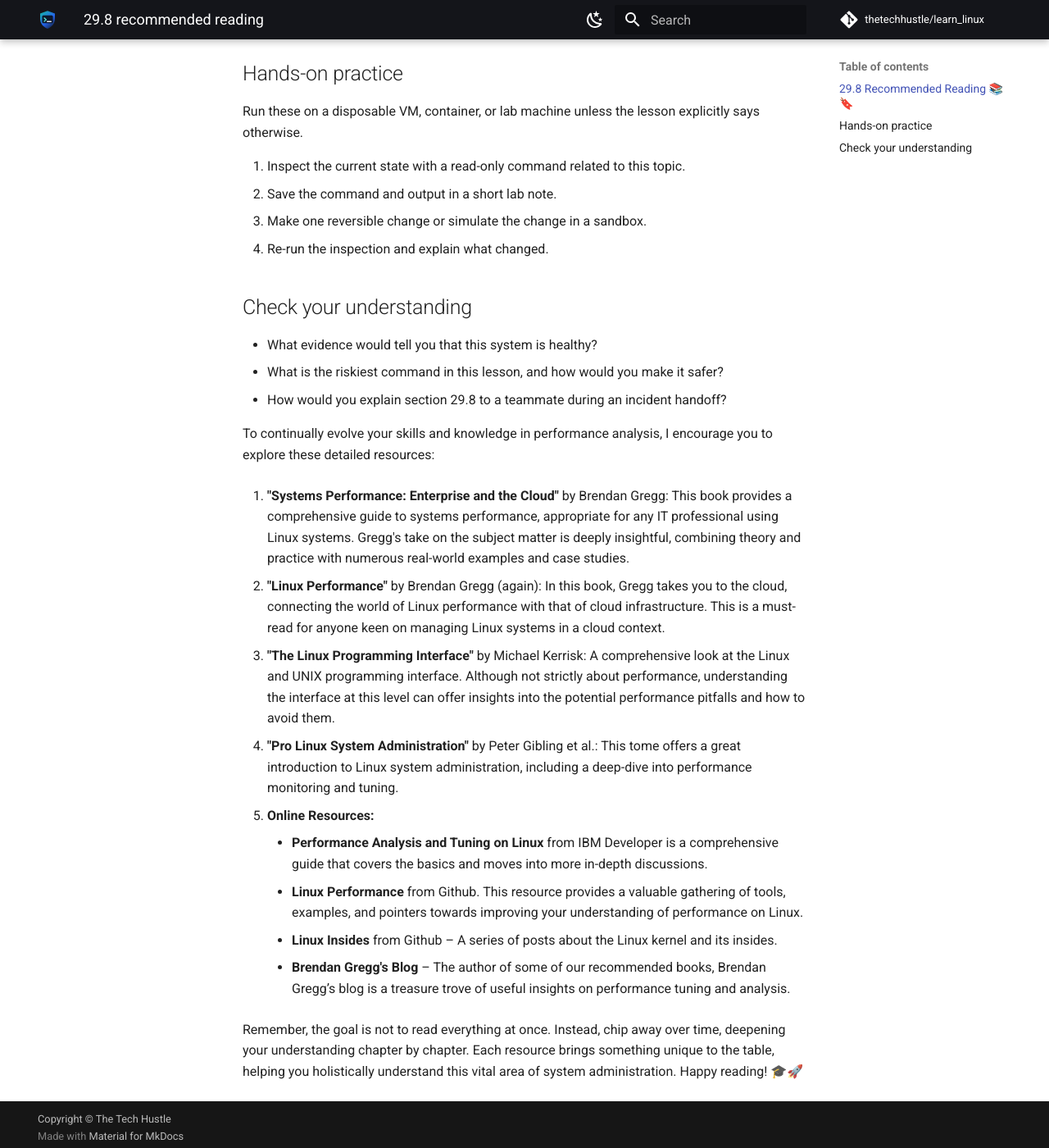
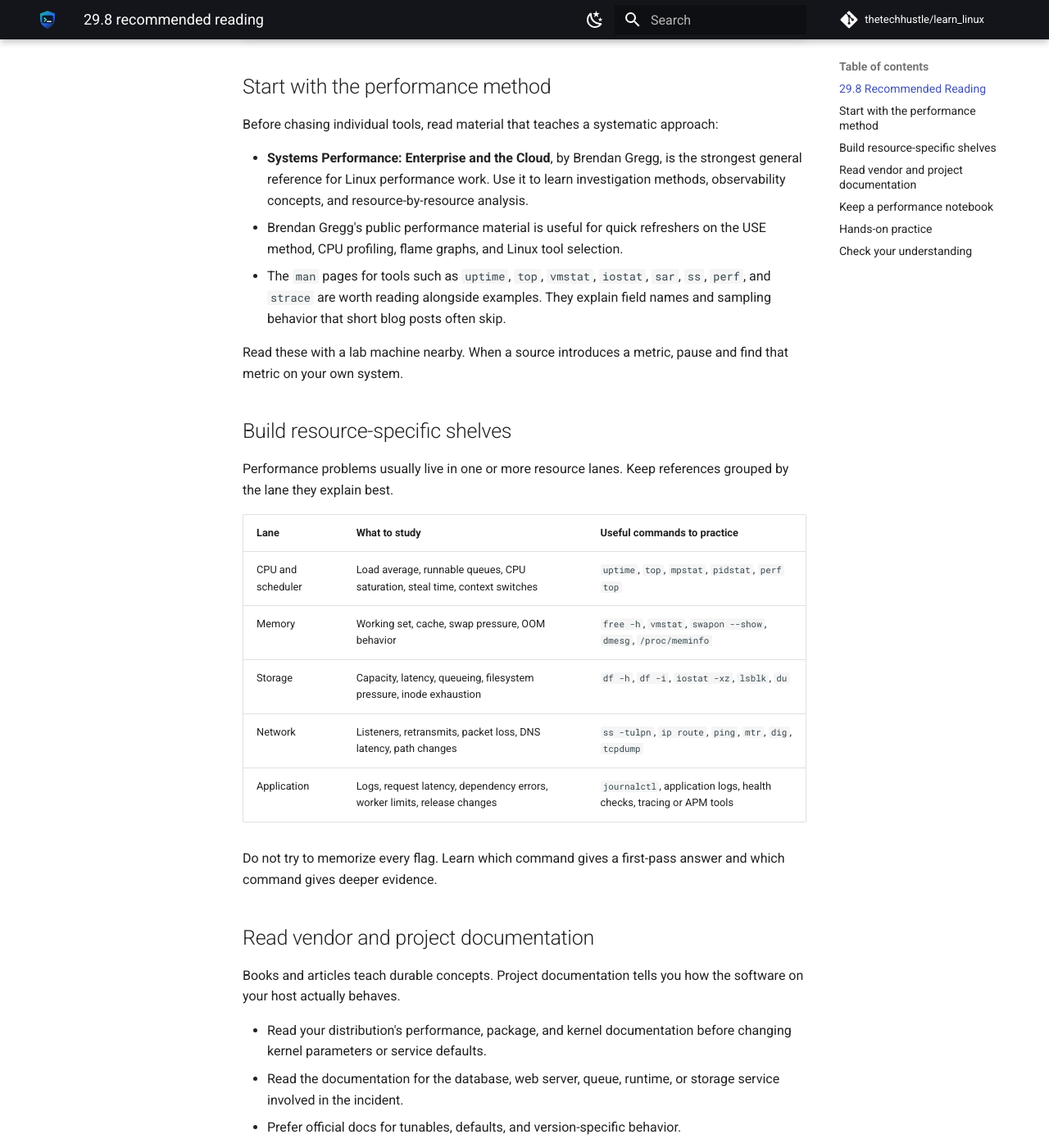
Before and after one commit to thetechhustle/learn_linux, an MkDocs documentation site: the page built from docs/lessons/29_performance_analysis/29.8_recommended_reading.md, in a window 1280 px wide and 1400 px high, scrolled down 611 px. Shown: the whole window at 82% size. Built offline with MkDocs 1.6.1 and Material for MkDocs 9.7.7, drawn with Linux system fonts in a browser that asks for light colours; comment, search, counter and statistics services are not loaded; some of the changed text lies outside the part shown.

Commit message:
Improve Chapter 29 performance reading path (#273)
Co-authored-by: Jules Ai <jules@Juless-Air.ts.net lan>

````diff
--- a/docs/lessons/29_performance_analysis/29.8_recommended_reading.md
+++ b/docs/lessons/29_performance_analysis/29.8_recommended_reading.md
@@ -1,48 +1,85 @@
-### 29.8 Recommended Reading 📚🔖
+### 29.8 Recommended Reading
 
-
+Performance analysis improves when you practice two habits together: read from reliable sources and immediately turn what you read into repeatable checks. A good resource should teach you what a signal means, when to trust it, and how to prove that a change actually helped.
 
 !!! abstract "What you will learn"
-    - Explain where **29.8 Recommended Reading 📚🔖** fits in day-to-day Linux operations.
-    - Use current Linux tooling to inspect, change, and verify the relevant system behavior.
-    - Connect the concept to a real operational scenario: a server that became slow after traffic doubled.
-
-!!! example "Field story"
-    Imagine a server that became slow after traffic doubled. Your job is not to memorize a command; it is to build a short evidence trail, choose a low-risk change, and prove whether the system improved.
+    - Choose performance references that match the problem you are investigating.
+    - Build a reading plan around CPU, memory, storage, network, and application evidence.
+    - Convert notes from a book, article, or manual page into a short lab exercise.
+    - Keep a performance notebook that helps during future incidents.
 
 !!! success "Operator principle"
-    Performance work starts with measurement and ends with a verified change.
+    Read for methods, not magic commands. A useful performance reference teaches you how to form, test, and retire a hypothesis.
+
+## Start with the performance method
+
+Before chasing individual tools, read material that teaches a systematic approach:
+
+- **Systems Performance: Enterprise and the Cloud**, by Brendan Gregg, is the strongest general reference for Linux performance work. Use it to learn investigation methods, observability concepts, and resource-by-resource analysis.
+- Brendan Gregg's public performance material is useful for quick refreshers on the USE method, CPU profiling, flame graphs, and Linux tool selection.
+- The `man` pages for tools such as `uptime`, `top`, `vmstat`, `iostat`, `sar`, `ss`, `perf`, and `strace` are worth reading alongside examples. They explain field names and sampling behavior that short blog posts often skip.
+
+Read these with a lab machine nearby. When a source introduces a metric, pause and find that metric on your own system.
+
+## Build resource-specific shelves
+
+Performance problems usually live in one or more resource lanes. Keep references grouped by the lane they explain best.
+
+| Lane | What to study | Useful commands to practice |
+| --- | --- | --- |
+| CPU and scheduler | Load average, runnable queues, CPU saturation, steal time, context switches | `uptime`, `top`, `mpstat`, `pidstat`, `perf top` |
+| Memory | Working set, cache, swap pressure, OOM behavior | `free -h`, `vmstat`, `swapon --show`, `dmesg`, `/proc/meminfo` |
+| Storage | Capacity, latency, queueing, filesystem pressure, inode exhaustion | `df -h`, `df -i`, `iostat -xz`, `lsblk`, `du` |
+| Network | Listeners, retransmits, packet loss, DNS latency, path changes | `ss -tulpn`, `ip route`, `ping`, `mtr`, `dig`, `tcpdump` |
+| Application | Logs, request latency, dependency errors, worker limits, release changes | `journalctl`, application logs, health checks, tracing or APM tools |
+
+Do not try to memorize every flag. Learn which command gives a first-pass answer and which command gives deeper evidence.
+
+## Read vendor and project documentation
+
+Books and articles teach durable concepts. Project documentation tells you how the software on your host actually behaves.
+
+- Read your distribution's performance, package, and kernel documentation before changing kernel parameters or service defaults.
+- Read the documentation for the database, web server, queue, runtime, or storage service involved in the incident.
+- Prefer official docs for tunables, defaults, and version-specific behavior.
+- Treat random tuning checklists as untrusted until you can explain each setting and roll it back.
+
+!!! warning "Avoid cargo-cult tuning"
+    A setting that helped one workload can hurt another. Never paste a performance tuning block into production just because it appears in a popular article.
+
+## Keep a performance notebook
+
+Turn reading into operational memory. A useful note is short, repeatable, and tied to evidence.
+
+```text
+Topic:
+Source:
+Problem it helps diagnose:
+First-pass command:
+Healthy-looking output:
+Unhealthy-looking output:
+Common false positives:
+Safe next step:
+Rollback or stop condition:
+```
+
+This notebook becomes more valuable than a long bookmark list because it captures what you have personally verified.
 
 ## Hands-on practice
 
-Run these on a disposable VM, container, or lab machine unless the lesson explicitly says otherwise.
+Use a disposable VM, container host, or lab machine.
 
-1. Inspect the current state with a read-only command related to this topic.
-2. Save the command and output in a short lab note.
-3. Make one reversible change or simulate the change in a sandbox.
-4. Re-run the inspection and explain what changed.
+1. Choose one resource lane from the table above.
+2. Read one official manual page or trusted chapter section for a tool in that lane.
+3. Run the command in a healthy idle state and save the output.
+4. Create a small, reversible load or pressure condition, such as a CPU-bound test process or a temporary large file in a scratch directory.
+5. Run the command again and note which fields changed.
+6. Write one notebook entry that explains when you would use that command during an incident.
 
 ## Check your understanding
 
-- What evidence would tell you that this system is healthy?
-- What is the riskiest command in this lesson, and how would you make it safer?
-- How would you explain section 29.8 to a teammate during an incident handoff?
-
-
-To continually evolve your skills and knowledge in performance analysis, I encourage you to explore these detailed resources:
-
-1. **"Systems Performance: Enterprise and the Cloud"** by Brendan Gregg: This book provides a comprehensive guide to systems performance, appropriate for any IT professional using Linux systems. Gregg's take on the subject matter is deeply insightful, combining theory and practice with numerous real-world examples and case studies.
-
-2. **"Linux Performance"** by Brendan Gregg (again): In this book, Gregg takes you to the cloud, connecting the world of Linux performance with that of cloud infrastructure. This is a must-read for anyone keen on managing Linux systems in a cloud context.
-
-3. **"The Linux Programming Interface"** by Michael Kerrisk: A comprehensive look at the Linux and UNIX programming interface. Although not strictly about performance, understanding the interface at this level can offer insights into the potential performance pitfalls and how to avoid them.
-
-4. **"Pro Linux System Administration"** by Peter Gibling et al.: This tome offers a great introduction to Linux system administration, including a deep-dive into performance monitoring and tuning.
-
-5. **Online Resources:**
-    - **Performance Analysis and Tuning on Linux** from IBM Developer is a comprehensive guide that covers the basics and moves into more in-depth discussions.
-    - **Linux Performance** from Github. This resource provides a valuable gathering of tools, examples, and pointers towards improving your understanding of performance on Linux.
-    - **Linux Insides** from Github – A series of posts about the Linux kernel and its insides.
-    - **Brendan Gregg's Blog** – The author of some of our recommended books, Brendan Gregg’s blog is a treasure trove of useful insights on performance tuning and analysis.
-
-Remember, the goal is not to read everything at once. Instead, chip away over time, deepening your understanding chapter by chapter. Each resource brings something unique to the table, helping you holistically understand this vital area of system administration. Happy reading! 🎓🚀
+- Why is a method-focused performance book usually more valuable than a list of tuning commands?
+- What makes an online performance recommendation unsafe to apply directly?
+- Which resource lane do `vmstat`, `iostat`, `ss`, and `journalctl` help you investigate?
+- How would you turn a reading note into a repeatable lab exercise?
+- What should you record before and after a performance change?
````
